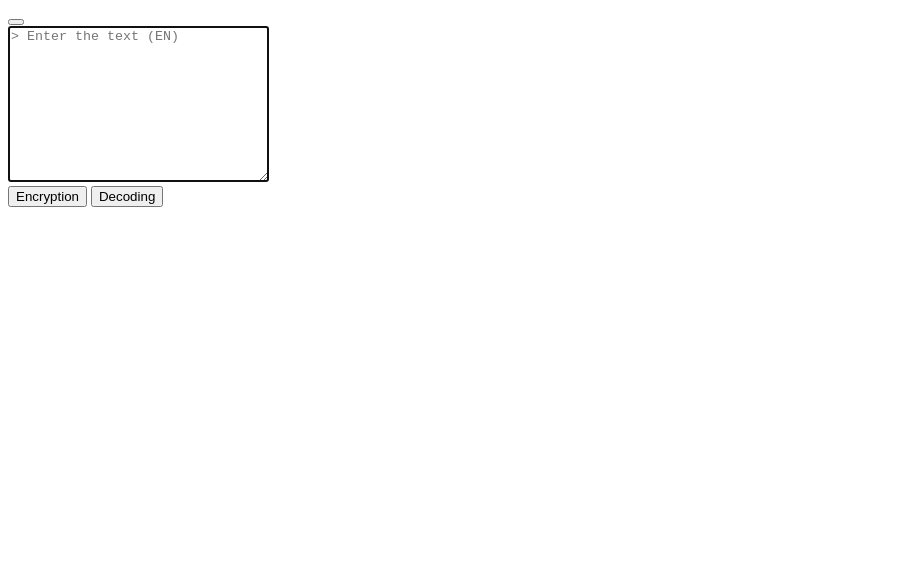
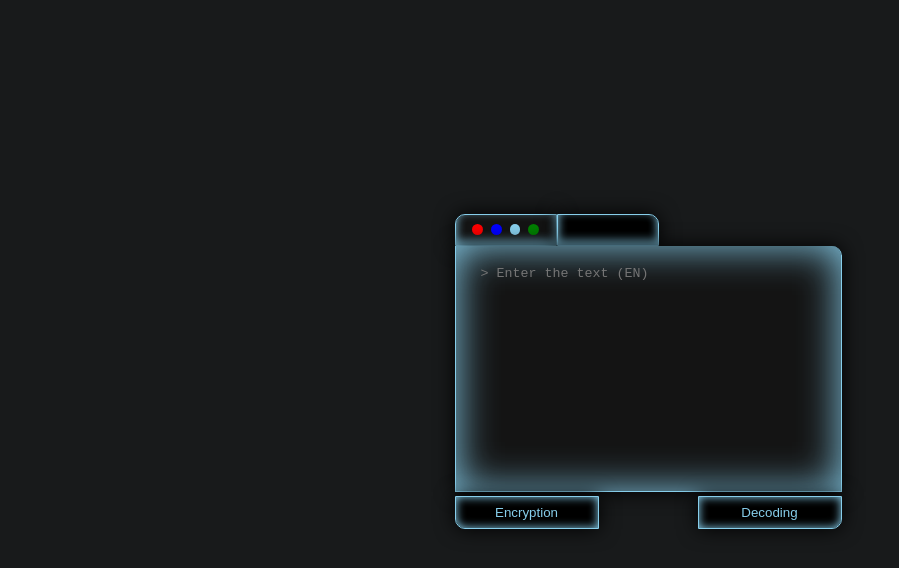
Before and after one commit to khadem-mh/textEncryption, a plain HTML site: page index.html in a window 1280 px wide. Shown: the whole page, without its empty margins (0-899 px from the left). Drawn offline with Linux system fonts and the light colour scheme.

Commit message:
change structure

```diff
--- a/index.html
+++ b/index.html
@@ -1,16 +1,14 @@
 <!DOCTYPE html>
-<html>
+<html lang="en">
 
 <head>
-
-
-
-
-
+    <meta charset="UTF-8">
+    <meta name="viewport" content="width=device-width, initial-scale=1.0">
+    <link rel="stylesheet" href="style.css">
+    <title>Data Encryption</title>
 </head>
 
 <body>
-
 
     <div>
 
@@ -29,17 +27,18 @@
 
         </div>
 
-        <textarea rows="10" cols="30" id="UserInput" placeholder="> Enter the text (EN)" autofocus></textarea>
+        <textarea rows="15" cols="40" id="UserInput" placeholder="> Enter the text (EN)" autofocus></textarea>
         <div class="container">
-            <button class="btn-e btn-1" onclick="Encode_Text();">Encryption</button>
-            <button class="btn-e btn-2" onclick="Decode_Text();">Decoding</button>
+            <button class="btn-e btn-1" id="btnEncryption" onclick="Encode_Text();">Encryption</button>
+            <button class="btn-e btn-2" id="btnDecoding" onclick="Decode_Text();">Decoding</button>
         </div>
+
     </div>
     <br><br>
 
     <h3 id="Result"></h3>
 
-    <script src="./app.js"></script>
+    <script src="app.js"></script>
 
 </body>
 
```
